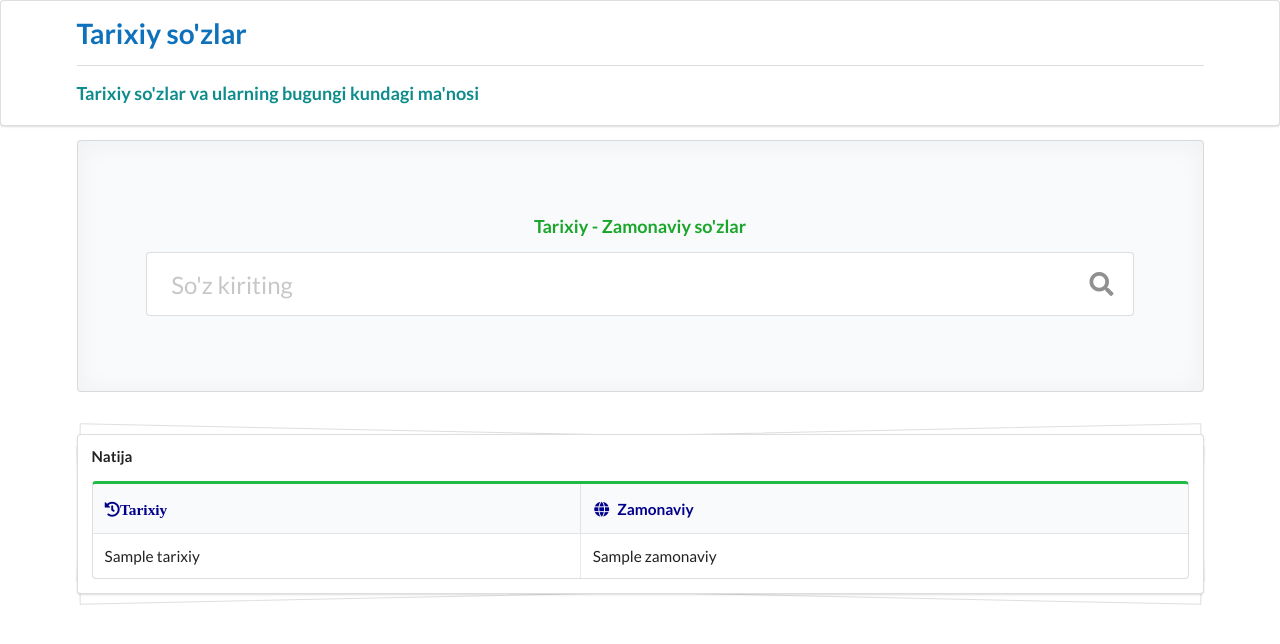
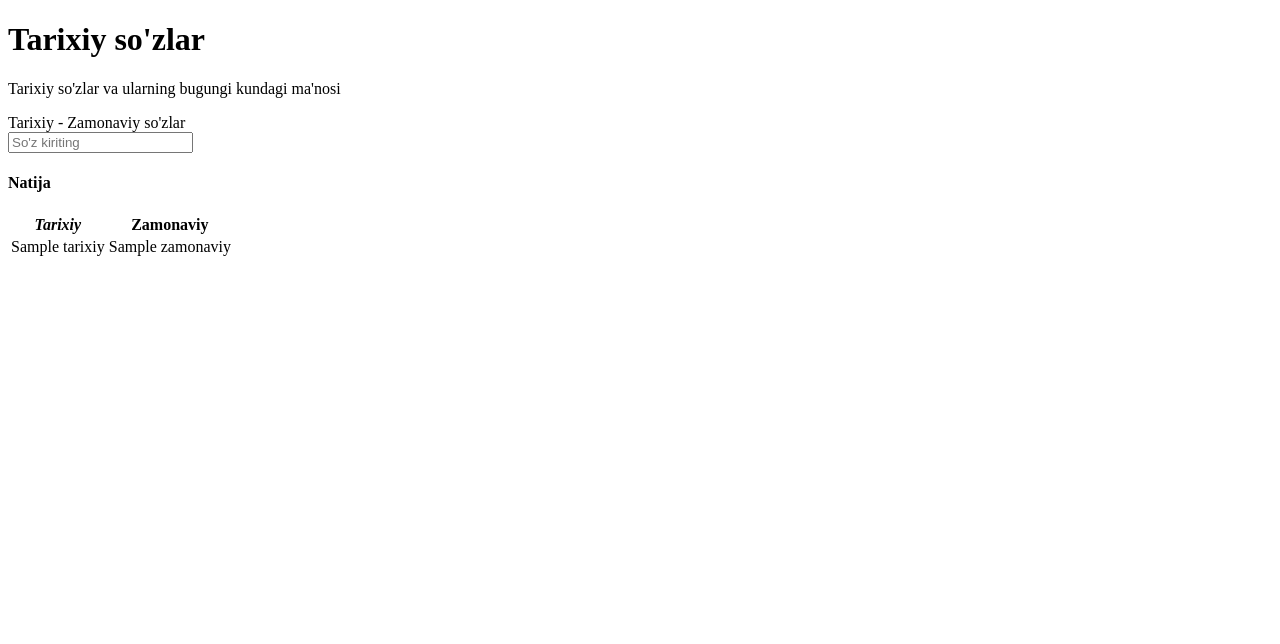
Before and after one commit to Abdullayev-Oxunjon/my_project, a Django app: template templates/app/index.html in a window 1280 px wide. Shown: the top 644 px of the page. Run offline with Django 4.2, Linux system fonts and the light colour scheme; the template is opened without the code that fills it: most values are stand-ins (such as "Sample title", 1, 10 or a date in 2020).

Commit message:
static fayllar yana

```diff
--- a/templates/app/index.html
+++ b/templates/app/index.html
@@ -5,7 +5,7 @@
 <head>
     <meta charset="UTF-8">
     <title>Document</title>
-    <link rel="stylesheet"   href="{% static 'semantic_ui/semantic.min.css' %}">
+    <link rel=""   href="{% static 'semantic_ui/semantic.min.css' %}">
 
 
 </head>
@@ -17,10 +17,10 @@
 
                 <div class="ui container">
 
-                    <h1 class="ui header" style="color: #0d71bb">Tarixiy so'zlar</h1>
+                    <h1 class="ui header" >Tarixiy so'zlar</h1>
 
                     <div class="ui divider"></div>
-                    <p style="color: #0e8c8c">Tarixiy so'zlar va ularning bugungi kundagi ma'nosi</p>
+                    <p >Tarixiy so'zlar va ularning bugungi kundagi ma'nosi</p>
 
                 </div>
         </div>
@@ -29,16 +29,16 @@
 
             <div class="ui placeholder segment">
 
-                <div class="ui icon header" style="color: #1aa62a">
+                <div class="ui icon header" >
                     Tarixiy - Zamonaviy so'zlar
 
                 </div>
 
-                <div class="inline" style="width: 90%;">
+                <div class="inline" >
 
                     <div class="ui massive form search">
 
-                        <form method="GET" action="/"  class="ui icon input" style="width: 100%;">
+                        <form method="GET" action="/"  class="ui icon input" >
 
                             <input name="query" value="{{ query }}" class="prompt" type="text" placeholder="So'z kiriting ">
                             <i class="search link icon"></i>
@@ -61,8 +61,8 @@
 
                         <tr>
 
-                            <th style="color: darkblue"><i class="history icon"><b>Tarixiy</b></i></th>
-                            <th style="color: darkblue"><i class="globe icon"></i> Zamonaviy</th>
+                            <th ><i class="history icon"><b>Tarixiy</b></i></th>
+                            <th ><i class="globe icon"></i> Zamonaviy</th>
 
 
                         </tr>
```
